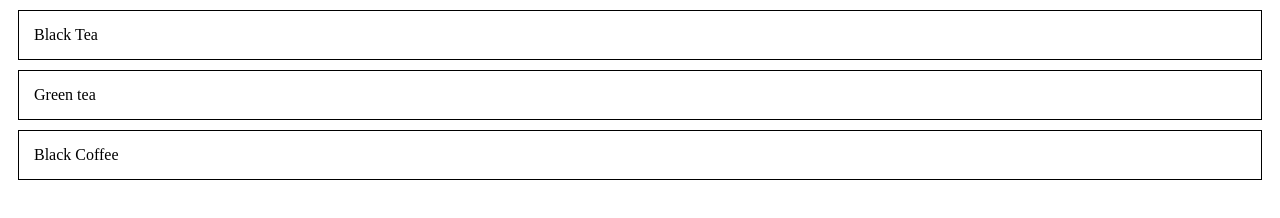
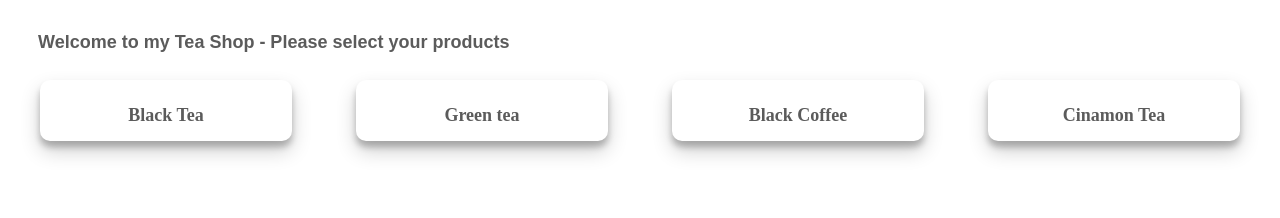
Before and after one commit to Saharaz97/first-shoping-site, a plain HTML site: page index.html in a window 1280 px wide. Drawn offline with Linux system fonts and the light colour scheme.

Commit message:
all update

```diff
--- a/index.html
+++ b/index.html
@@ -8,6 +8,7 @@
   <link rel="stylesheet" href="style.css">
 </head>
 <body>
+    <h1> Welcome to my Tea Shop - Please select your products </h1>
   <!--  -->
   <div id="product-container"></div>
 </body>
--- a/script.js
+++ b/script.js
@@ -1,11 +1,17 @@
 const productContainer = document.getElementById("product-container");
+const productsList = ["Black Tea", "Green tea", "Black Coffee", "Cinamon Tea"]
 
-const productsList = ["Black Tea", "Green tea", "Black Coffee",]
+
 
 for (let index = 0; index < productsList.length; index++) {
 
     const product = document.createElement("div");
-    product.innerHTML = productsList[index];
+    const productTitle = document.createElement("h2");
+
     product.classList.add("product")
     productContainer.appendChild(product);
+
+    productTitle.innerHTML = productsList[index];
+    productTitle.classList.add("product-title")
+    product.appendChild(productTitle);
 }
--- a/style.css
+++ b/style.css
@@ -1,5 +1,37 @@
+h1 {
+    font-family: 'Montserrat', sans-serif;
+     font-size: 18px;
+     text-align: left;
+     padding-top: 20px;
+     color: #5b5b5b;
+     margin-left: 30px;
+
+}
+
 .product {
-    padding: 15px;
-    margin: 10px;
-    border: 1px solid black;
+    width: 20%;
+    margin: 15px;
+    box-sizing: border-box;
+    background-color: white;
+    text-align: center;
+    border-radius: 10px;
+    cursor: pointer;
+    box-shadow: rgba(0, 0, 0, 0.19) 0px 10px 20px, rgba(0, 0, 0, 0.23) 0px 6px 6px;
+    transition: 0.4s;
   }
+
+  #product-container{
+    display: flex;
+    justify-content: space-around;
+    align-items: flex-start;
+    flex-wrap: wrap;
+    width: 100%;
+  }
+
+  .product-title {
+    font-size: 18px;
+    text-align: center;
+    margin: 15px;
+    padding-top: 10px;
+    color: #5b5b5b;
+}
```
